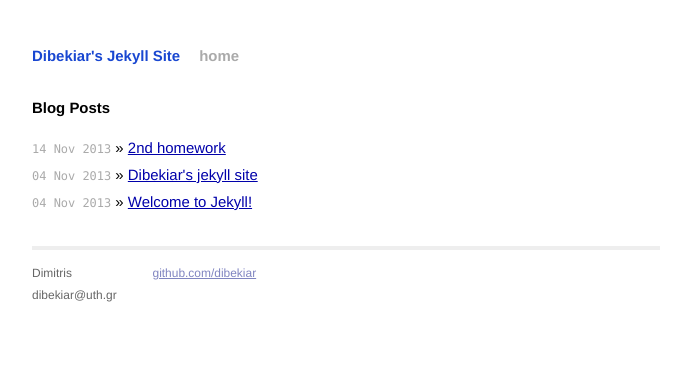
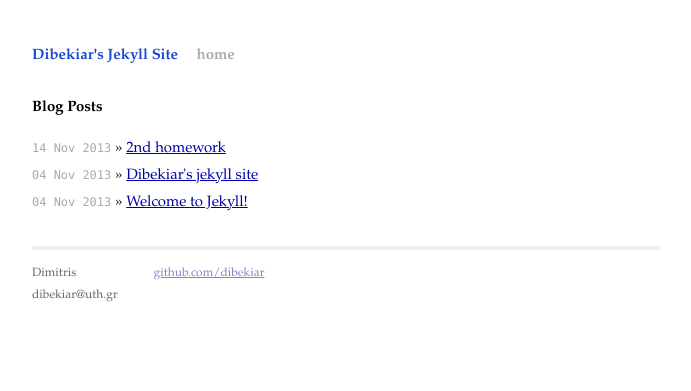
Before and after one commit to dibekiar/dibekiar.github.io, a Jekyll site: the page built from index.html, in a window 1280 px wide. Shown: the top 391 px of the page, without its empty margins (294-985 px from the left). Built offline with Jekyll 4.4.1, drawn with Linux system fonts in a browser that asks for light colours; Markdown is read by kramdown in place of the engine named in the settings.

Commit message:
Update main.css

```diff
--- a/css/main.css
+++ b/css/main.css
@@ -15,8 +15,7 @@ html, body { height: 100%; }
 body {
   background-color: #FFF;
   /*font: 13.34px Helvetica, Arial, sans-serif;*/
-  /*font-family: "Palatino Linotype", "Book Antiqua", Palatino, serif;*/
-  font-family: "Yanone Kaffeesatz", Helvetica, sans-serif;
+  font-family: "Palatino Linotype", "Book Antiqua", Palatino, serif;
   font-size: small;
   text-align: center;
 }
```
